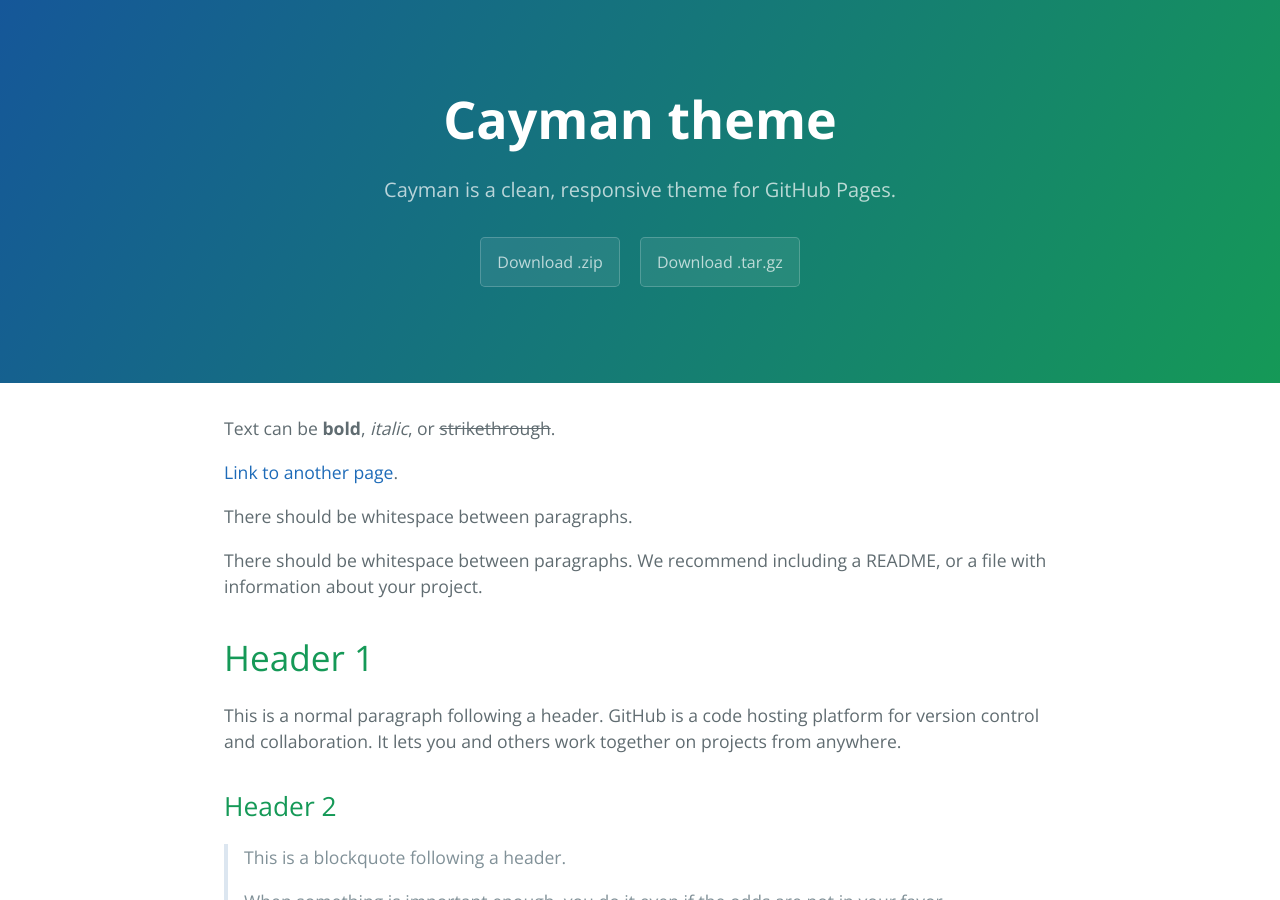
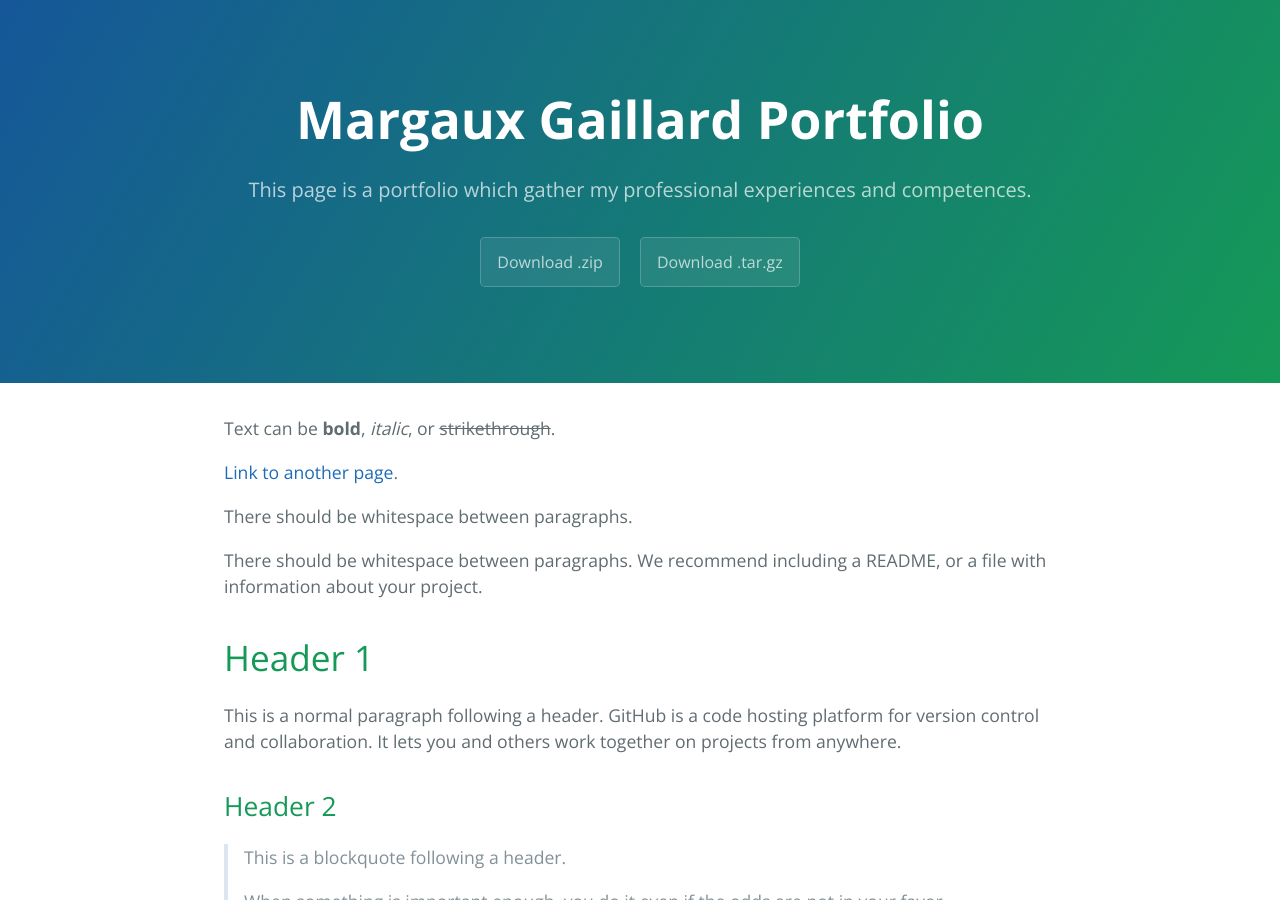
Before and after one commit to Margal10/Margal10.github.io, a Jekyll site: the page built from index.md, in a window 1280 px wide and 900 px high. Built offline with Jekyll 4.4.1, drawn with Linux system fonts in a browser that asks for light colours.

Commit message:
Update _config.yml

```diff
--- a/_config.yml
+++ b/_config.yml
@@ -1,5 +1,5 @@
-title: Cayman theme
-description: Cayman is a clean, responsive theme for GitHub Pages.
+title: Margaux Gaillard Portfolio
+description: This page is a portfolio which gather my professional experiences and competences.
 show_downloads: true
 google_analytics:
 theme: jekyll-theme-cayman
```
